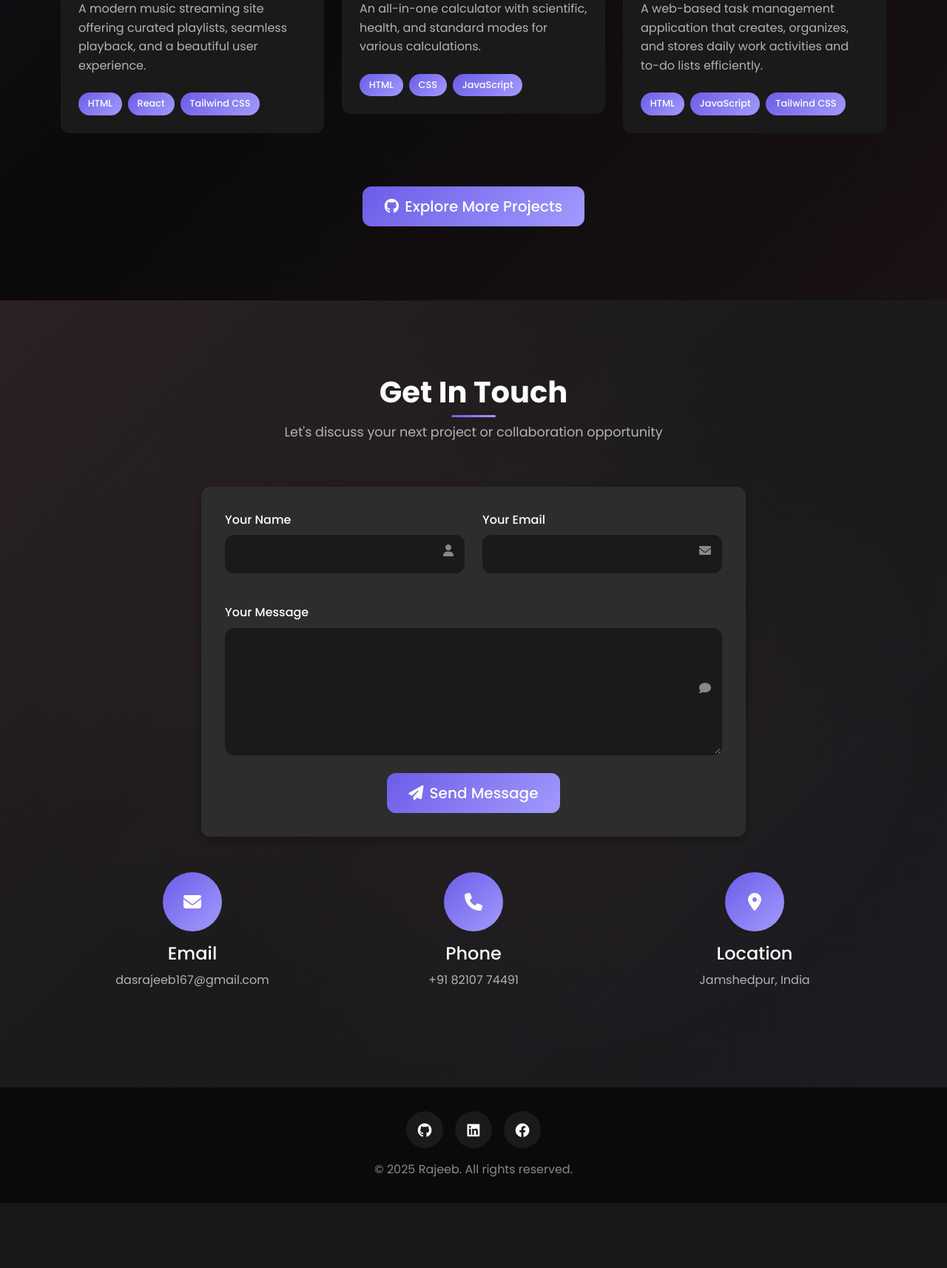
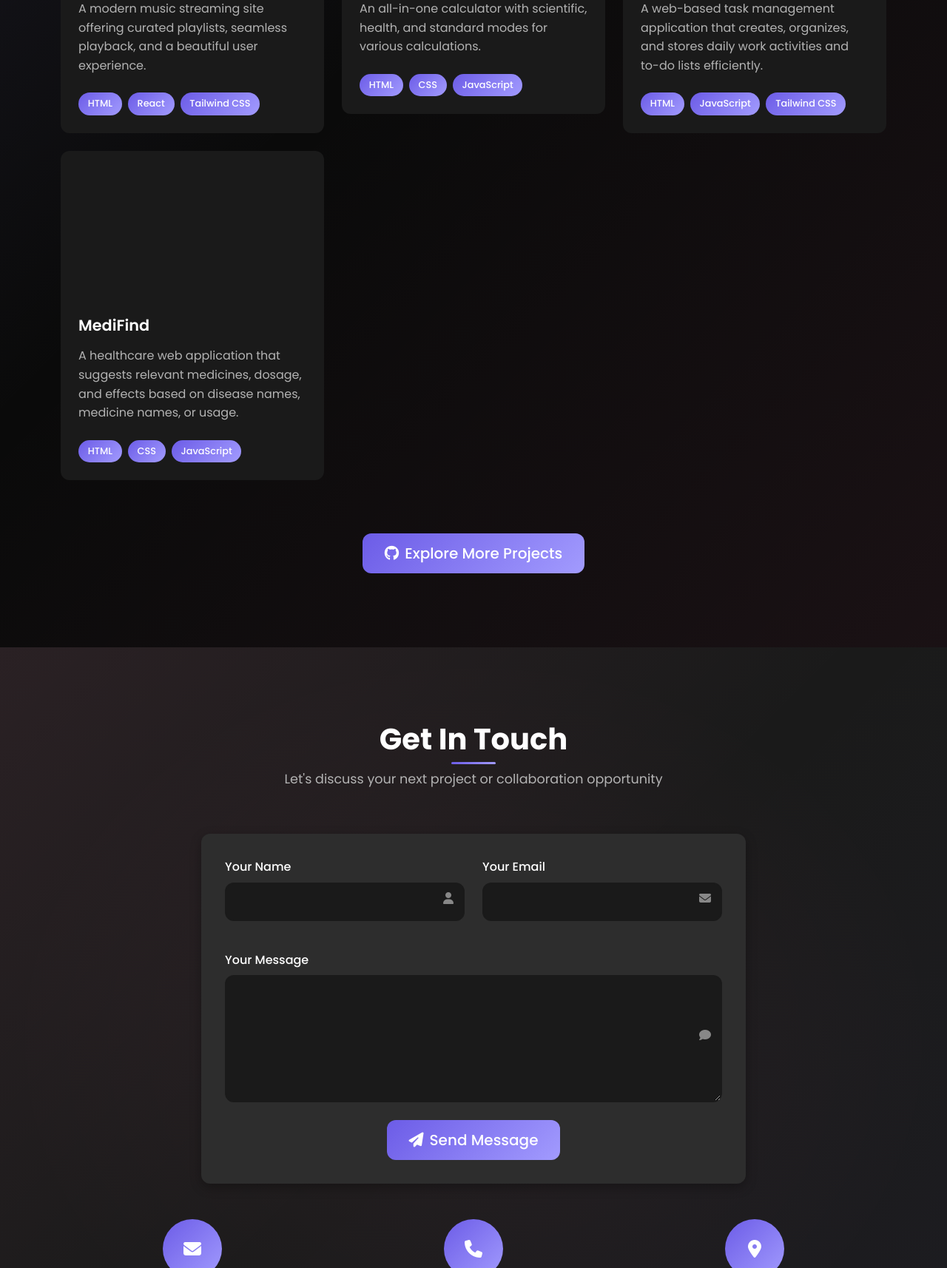
Before and after one commit to Rajeebdas/Rajeeb-Portfolio, a Flask app: page / in a window 1280 px wide. Shown: the part 4786-6500 px from the top of the page at 74% size. Before the commit the page ends 6412 px from the top, so only its background shows below. Run offline with Flask 3, Linux system fonts and the light colour scheme; some libraries are stand-ins or nearby versions; grey boxes are pictures that could not be loaded.

Commit message:
Add MediFind project to portfolio and update project layout

```diff
--- a/templates/index.html
+++ b/templates/index.html
@@ -707,6 +707,37 @@
                         </div>
                     </div>
                 </div>
+                <div class="col-lg-4 col-md-6 mb-4">
+                    <div class="project-card">
+                        <div class="project-image">
+                            <video autoplay loop muted playsinline class="img-fluid" loading="lazy">
+                                <source src="{{ url_for('static', filename='assets/Project-Image/MediFind.mp4') }}" type="video/mp4">
+                                Your browser does not support the video tag.
+                            </video>
+                            <div class="project-overlay">
+                                <div class="project-links">
+                                    <a href="https://github.com/Rajeebdas/MediFind" target="_blank" class="project-link">
+                                        <i class="fab fa-github"></i>
+                                    </a>
+                                    <a href="https://medifind-web.netlify.app/" target="_blank" class="project-link">
+                                        <i class="fas fa-external-link-alt"></i>
+                                    </a>
+                                </div>
+                            </div>
+                        </div>
+                        <div class="project-content">
+                            <h3 class="project-title">MediFind</h3>
+                            <p class="project-description">
+                                A healthcare web application that suggests relevant medicines, dosage, and effects based on disease names, medicine names, or usage.
+                            </p>
+                            <div class="project-tech">
+                                <span class="tech-tag">HTML</span>
+                                <span class="tech-tag">CSS</span>
+                                <span class="tech-tag">JavaScript</span>
+                             </div>
+                        </div>
+                    </div>
+                </div>
             </div>
 
 
```
Also changed, not shown: 1 other file.
